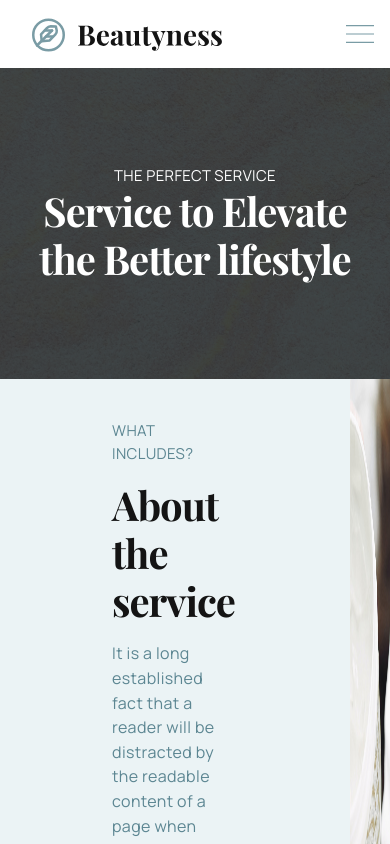
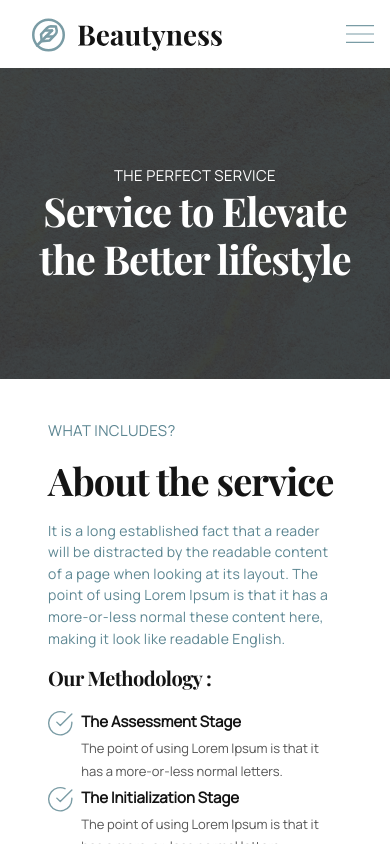
Before and after one commit to FatemeGhalandari/Beautyness, a React (Vite) app: page /Reservation in a window 390 px wide. Shown: the top 844 px of the page. Built offline with nearby package versions, Linux system fonts and the light colour scheme.

Commit message:
Fix responsive and navlinks

```diff
--- a/src/components/ServicePage/About.jsx
+++ b/src/components/ServicePage/About.jsx
@@ -1,26 +1,26 @@
 import { aboutService } from "../../assets";
 import Stage from "./Stage";
 const About = () => (
-  <div className="flex flex-row bg-[#EBF3F5]">
-    <div className="flex flex-col justify-center items-start py-10 px-28 md:w-[50%] w-[100%] gap-4">
+  <div className="flex sm:flex-row flex-col bg-[#FFF]">
+    <div className="flex flex-col justify-center items-start py-10 sm:px-28 px-12 md:w-[50%] w-[100%] gap-4">
       <p className="text-[#5C8692] font-manrope text-[15px] font-normal leading-[154.5%] tracking-wide uppercase">
         What Includes?
       </p>
-      <h4 className="text-[#141414] font-playfair sm:text-[50px] text-[40px] font-semibold leading-[120%] tracking-tight ">
+      <h4 className="text-[#141414] font-playfair sm:text-[50px] text-[38px] font-semibold leading-[120%] tracking-tight ">
         About the service
       </h4>
-      <p className="text-[#5C8692] font-manrope text-[16px] font-normal leading-[154.5%] tracking-wide max-w-[530px]">
+      <p className="text-[#5C8692] font-manrope sm:text-[16px] text-[14px] font-normal leading-[154.5%] tracking-wide max-w-[530px]">
         It is a long established fact that a reader will be distracted by the
         readable content of a page when looking at its layout. The point of
         using Lorem Ipsum is that it has a more-or-less normal these content
         here, making it look like readable English.
       </p>
-      <p className="text-[#141414] font-playfair text-[22px] font-semibold leading-[130%] tracking-tight">
+      <p className="text-[#141414] font-playfair sm:text-[22px] text-[20px] font-semibold leading-[130%] tracking-tight">
         Our Methodology :
       </p>
       <Stage />
     </div>
-    <img src={aboutService} alt="aboutService" className="w-[50%]" />
+    <img src={aboutService} alt="aboutService" className="sm:w-[50%] w-full" />
   </div>
 );
 
```
